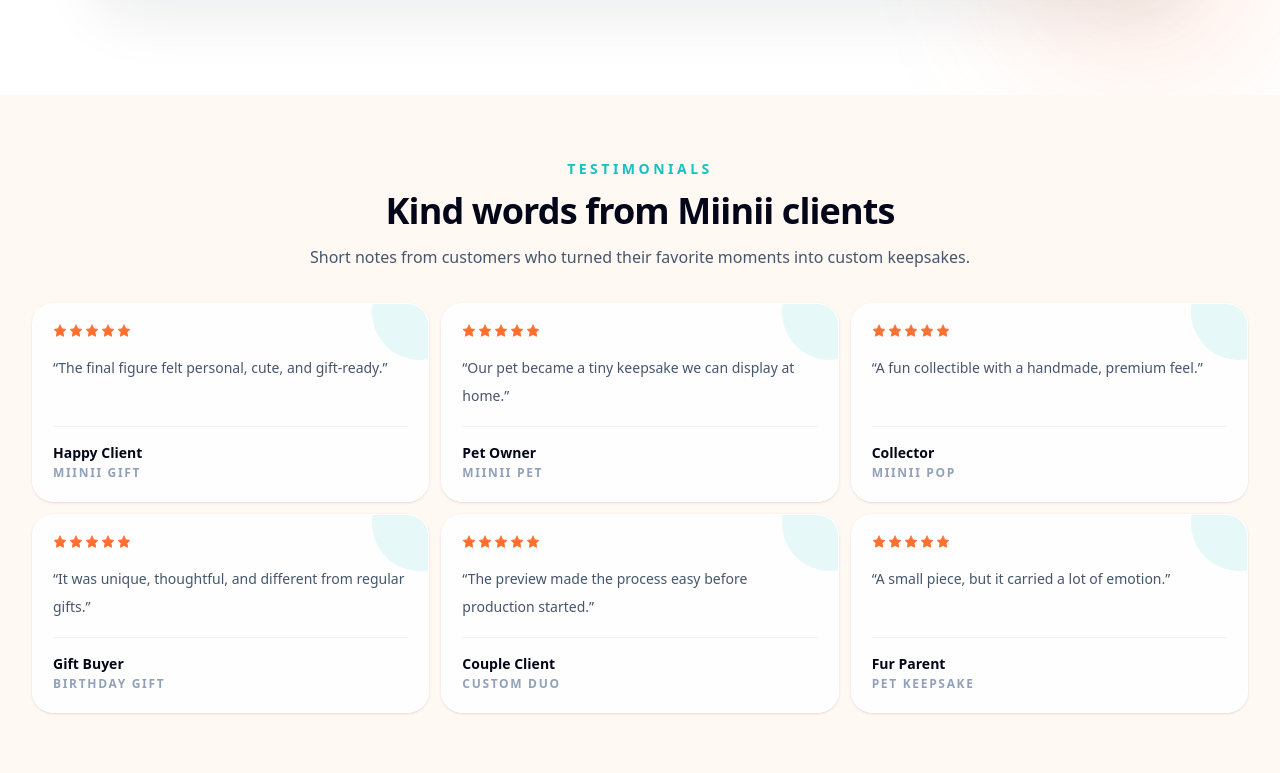
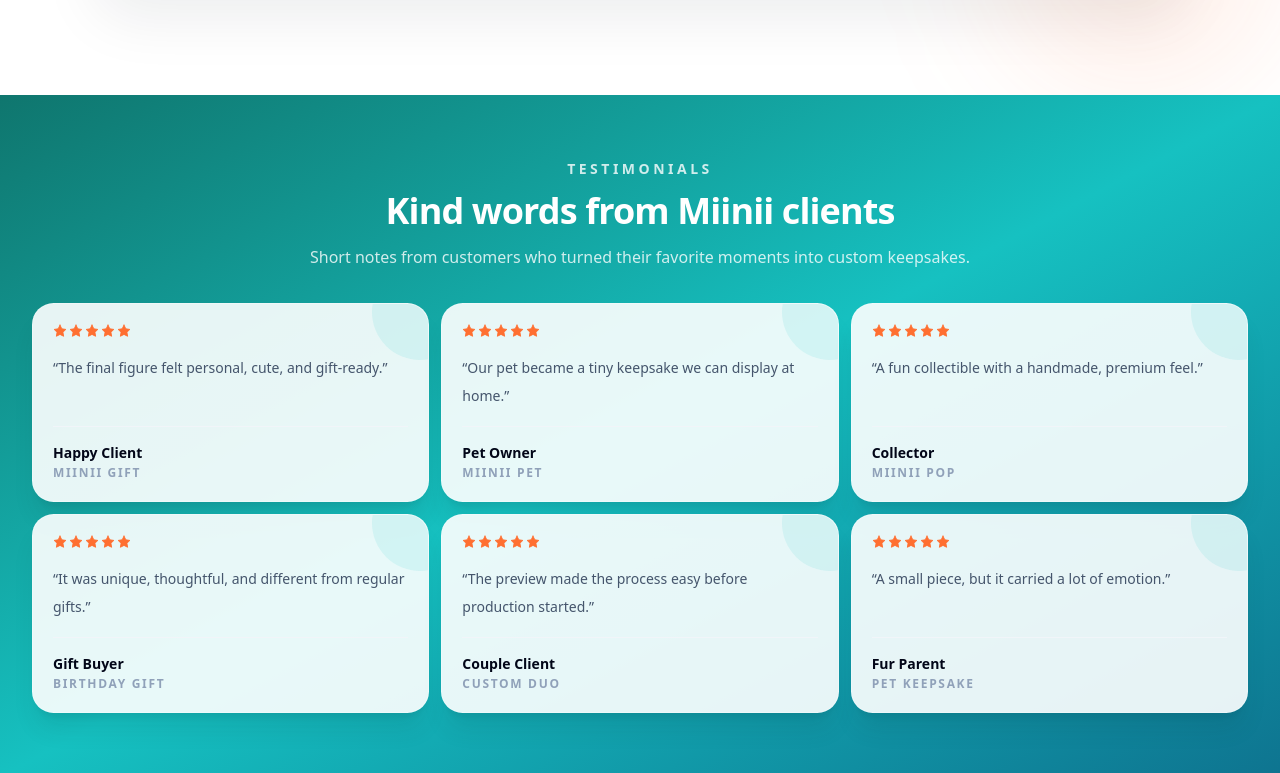
Before and after one commit to arielenriquez95-boop/miinii-website, a React (Vite) app: page / in a window 1280 px wide. Shown: the part 4987-5760 px from the top of the page. Built offline with nearby package versions, Linux system fonts and the light colour scheme.

Commit message:
Update App.jsx

```diff
--- a/src/App.jsx
+++ b/src/App.jsx
@@ -335,10 +335,10 @@
         </div></div></Reveal></div>
       </section>
 
-      <section id="testimonials" className="bg-[#fff8f3] py-12 sm:py-16">
+      <section id="testimonials" className="relative overflow-hidden bg-gradient-to-br from-[#0F766E] via-[#16C1C1] to-[#0E7490] py-12 text-white sm:py-16">
         <div className="mx-auto max-w-7xl px-4 sm:px-6 lg:px-8">
-          <Reveal className="mx-auto mb-8 max-w-2xl text-center"><p className="mb-3 text-sm font-bold uppercase tracking-[0.25em] text-[#16C1C1]">Testimonials</p><h2 className="text-3xl font-black tracking-tight text-slate-950 sm:text-4xl">Kind words from Miinii clients</h2><p className="mt-3 text-base leading-7 text-slate-600">Short notes from customers who turned their favorite moments into custom keepsakes.</p></Reveal>
-          <div className="grid grid-cols-2 gap-3 lg:grid-cols-3">{testimonials.map((testimonial) => <Reveal key={testimonial.name}><article className="group relative h-full overflow-hidden rounded-[1.35rem] border border-white/80 bg-white/85 p-4 shadow-sm backdrop-blur transition duration-500 hover:-translate-y-1 hover:border-[#16C1C1]/30 hover:shadow-xl hover:shadow-orange-100/60 sm:p-5"><div className="absolute -right-10 -top-10 h-24 w-24 rounded-full bg-[#16C1C1]/10 transition duration-500 group-hover:scale-125" /><div className="relative mb-4 flex gap-0.5 text-[#ff6f31]">{[...Array(5)].map((_, i) => <StarIcon key={i} className="h-3.5 w-3.5" />)}</div><p className="relative min-h-[72px] text-xs font-medium leading-6 text-slate-600 sm:min-h-[56px] sm:text-sm sm:leading-7">“{testimonial.text}”</p><div className="relative mt-4 border-t border-slate-100 pt-4"><h3 className="text-xs font-black text-slate-950 sm:text-sm">{testimonial.name}</h3><p className="mt-0.5 text-[10px] font-bold uppercase tracking-[0.12em] text-slate-400 sm:text-xs sm:tracking-[0.14em]">{testimonial.role}</p></div></article></Reveal>)}</div>
+          <Reveal className="mx-auto mb-8 max-w-2xl text-center"><p className="mb-3 text-sm font-bold uppercase tracking-[0.25em] text-white/80">Testimonials</p><h2 className="text-3xl font-black tracking-tight text-white sm:text-4xl">Kind words from Miinii clients</h2><p className="mt-3 text-base leading-7 text-white/80">Short notes from customers who turned their favorite moments into custom keepsakes.</p></Reveal>
+          <div className="grid grid-cols-2 gap-3 lg:grid-cols-3">{testimonials.map((testimonial) => <Reveal key={testimonial.name}><article className="group relative h-full overflow-hidden rounded-[1.35rem] border border-white/25 bg-white/90 p-4 shadow-xl shadow-teal-950/10 backdrop-blur transition duration-500 hover:-translate-y-1 hover:border-white/50 hover:bg-white hover:shadow-2xl hover:shadow-teal-950/20 sm:p-5"><div className="absolute -right-10 -top-10 h-24 w-24 rounded-full bg-[#16C1C1]/10 transition duration-500 group-hover:scale-125" /><div className="relative mb-4 flex gap-0.5 text-[#ff6f31]">{[...Array(5)].map((_, i) => <StarIcon key={i} className="h-3.5 w-3.5" />)}</div><p className="relative min-h-[72px] text-xs font-medium leading-6 text-slate-600 sm:min-h-[56px] sm:text-sm sm:leading-7">“{testimonial.text}”</p><div className="relative mt-4 border-t border-slate-100 pt-4"><h3 className="text-xs font-black text-slate-950 sm:text-sm">{testimonial.name}</h3><p className="mt-0.5 text-[10px] font-bold uppercase tracking-[0.12em] text-slate-400 sm:text-xs sm:tracking-[0.14em]">{testimonial.role}</p></div></article></Reveal>)}</div>
         </div>
       </section>
 
```
